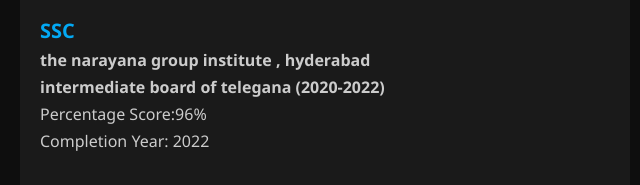
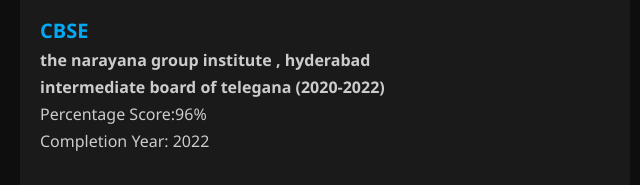
Before and after one commit to Chaitanyapatil47/My-Resume, a plain HTML site: page index.html in a window 1280 px wide. Shown: the part 1180-1365 px from the top of the page, 0-640 px from the left. Drawn offline with Linux system fonts and the light colour scheme.

Commit message:
Update index.html

```diff
--- a/index.html
+++ b/index.html
@@ -233,7 +233,7 @@
                 </div>
 
                 <div class="education-item">
-                    <h3>SSC</h3>
+                    <h3>CBSE</h3>
                     <p><strong>the narayana group institute , hyderabad</strong></p>
                     <p><strong> intermediate board of telegana (2020-2022)</strong></p>
                     <p>Percentage Score:96%</p>
```
